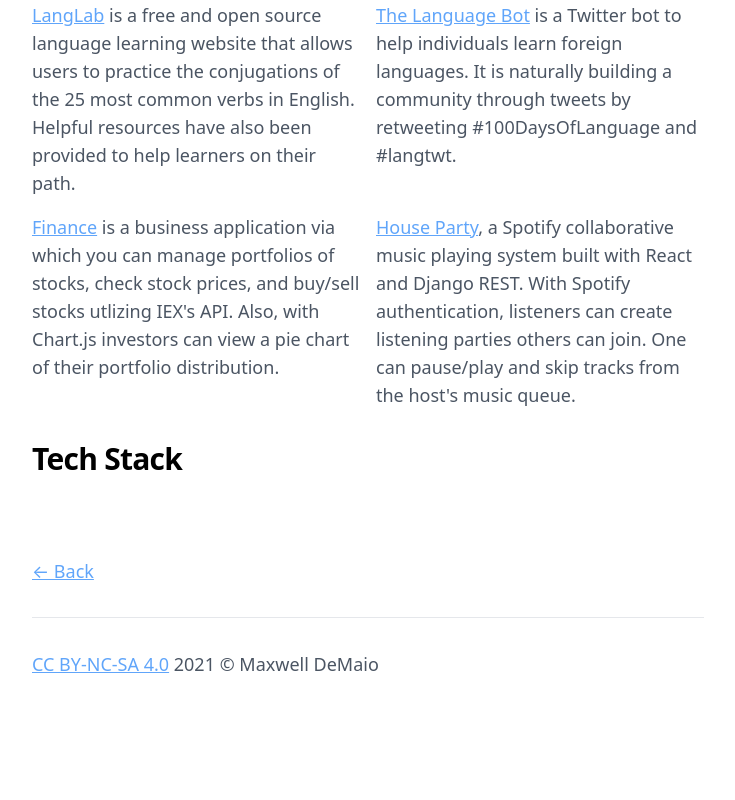
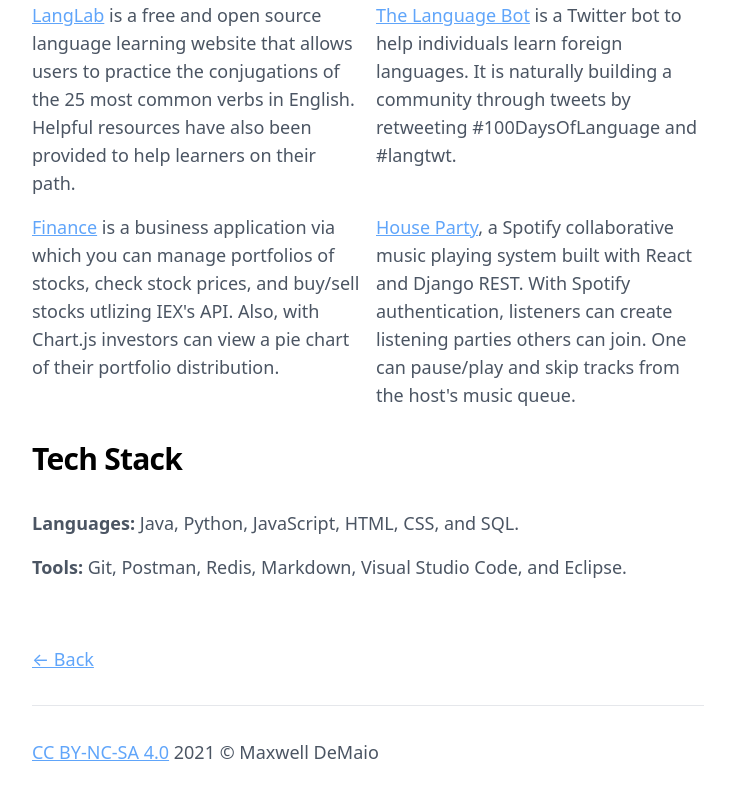
Before and after one commit to maxdemaio/max-nextjs, a Next.js app: page /software in a window 1280 px wide. Shown: the part 463-1263 px from the top of the page, without its empty margins (272-1007 px from the left). Before the commit the page ends 1237 px from the top, so only its background shows below. Built offline with nearby package versions, Linux system fonts and the light colour scheme; what @tailwindcss/typography would draw is missing.

Commit message:
add tech stack

```diff
--- a/pages/software/index.js
+++ b/pages/software/index.js
@@ -39,6 +39,10 @@ export default function Software() {
             </section>
             <section className="mb-8">
                 <h2 className="font-bold text-3xl tracking-tight mb-8 mt-8 text-black dark:text-white">Tech Stack</h2>
+                <ul>
+                    <li className="mb-4 text-gray-600 dark:text-gray-400"><strong>Languages:</strong> Java, Python, JavaScript, HTML, CSS, and SQL.</li>
+                    <li className="mb-4 text-gray-600 dark:text-gray-400"><strong>Tools:</strong> Git, Postman, Redis, Markdown, Visual Studio Code, and Eclipse.</li>
+                </ul>
             </section>
             <footer className="flex flex-col justify-center items-start max-w-2xl mx-auto w-full mt-4">
                 <Link href="/">
```
